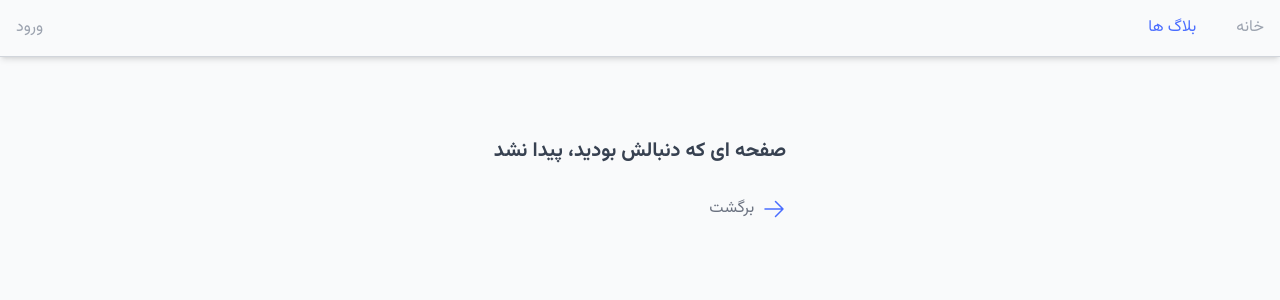
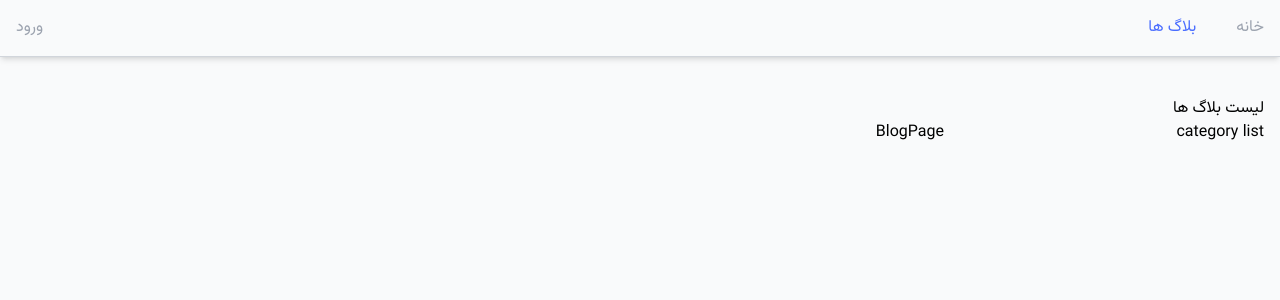
Before and after one commit to ZahraNejati79/blog, a Next.js app: page /blogs in a window 1280 px wide. Before the commit this address had no page. Shown: the top 300 px of the page. Built offline with nearby package versions, Linux system fonts and the light colour scheme.

Commit message:
add metadata ,...

```diff
--- /dev/null
+++ b/src/app/blogs/layout.jsx
@@ -0,0 +1,19 @@
+import React from "react";
+
+function layout({ children }) {
+  return (
+    <div>
+      <h1>لیست بلاگ ها</h1>
+      <div className="grid grid-cols-12 gap-8">
+        <div className="col-span-12 lg:col-span-4 xl:col-span-3 space-y-4">
+          category list
+        </div>
+        <div className="col-span-12 lg:col-span-8 xl:col-span-9 space-y-4">
+          {children}
+        </div>
+      </div>
+    </div>
+  );
+}
+
+export default layout;
--- /dev/null
+++ b/src/app/blogs/page.jsx
@@ -0,0 +1,11 @@
+import React from "react";
+
+export const metadata = {
+  title: "وبلاگ ها",
+};
+
+function BlogPage() {
+  return <div>BlogPage</div>;
+}
+
+export default BlogPage;
--- a/src/app/layout.jsx
+++ b/src/app/layout.jsx
@@ -1,11 +1,10 @@
 import Header from "@/components/Header";
 import vazirFont from "@/constants/localFont";
-
 import "@/styles/globals.css";
 
 export const metadata = {
-  title: "Create Next App",
-  description: "Generated by create next app",
+  title: "بلاگ اپ",
+  description: "وب اپلیکیشن مدیریت بلاگ ها و نظرات کاربران",
 };
 
 export default function RootLayout({ children }) {
```
Also changed, not shown: 1 other file (tests, documents, lock files or other folders).
